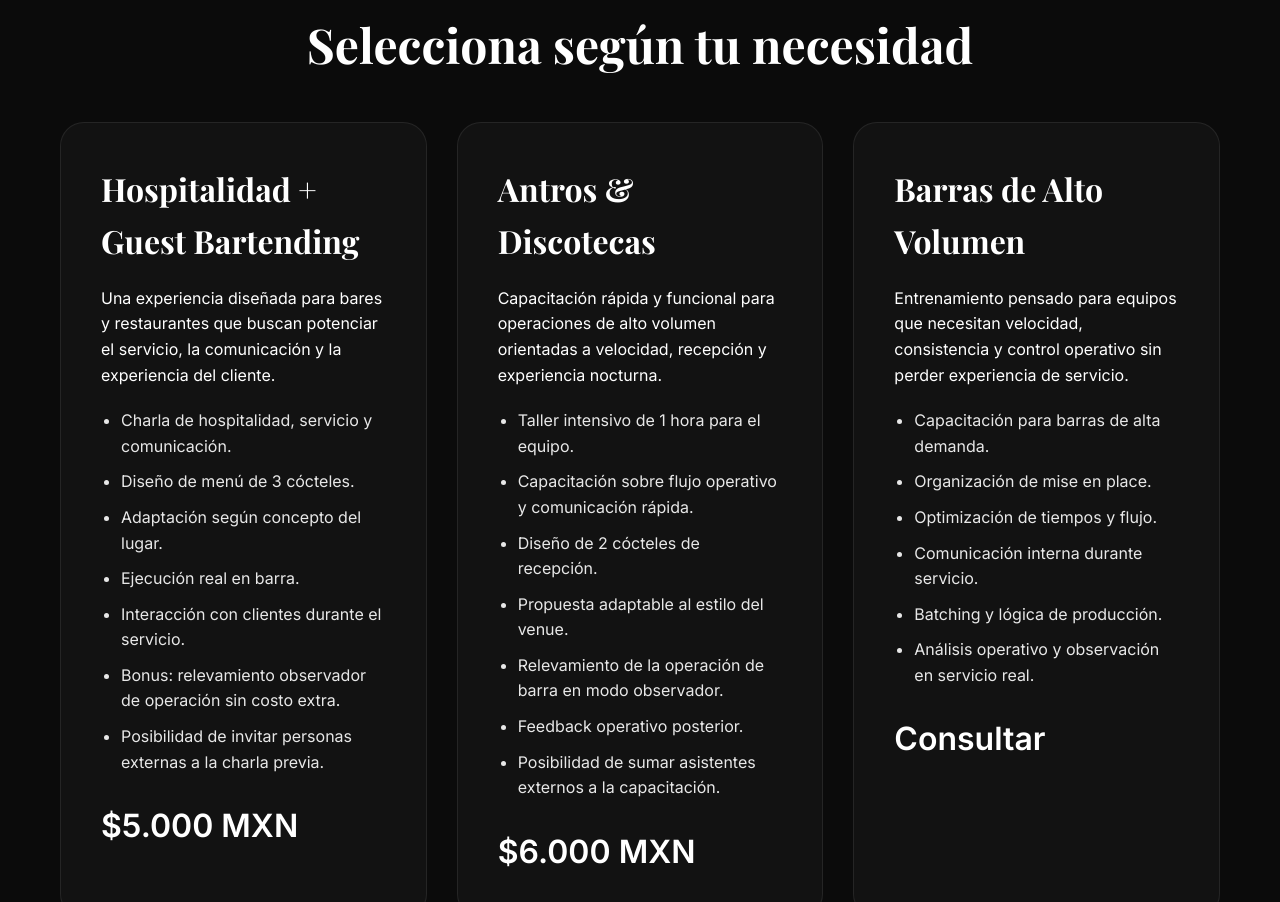
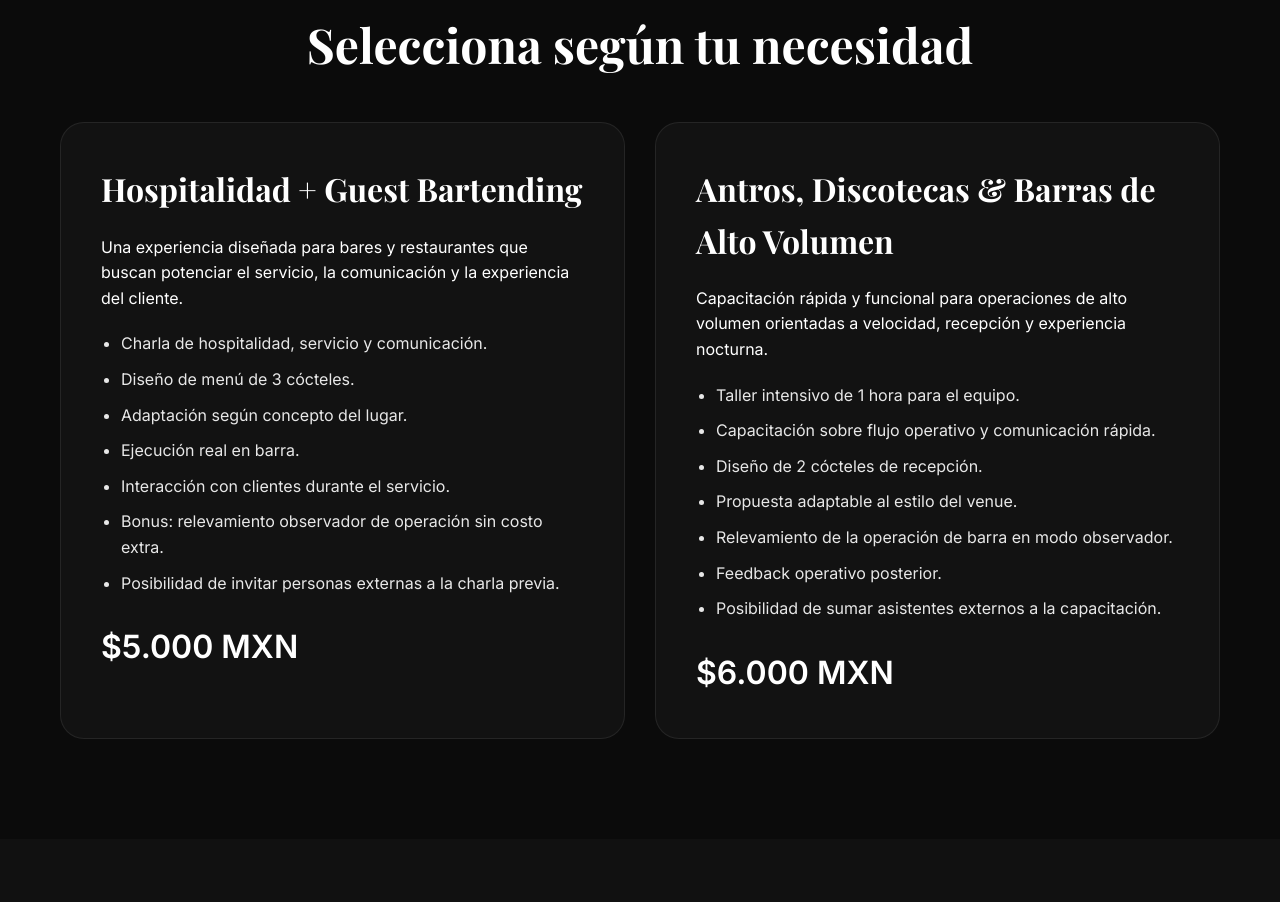
Before and after one commit to Abbartender/PRODUCTO_ABB_MX, a plain HTML site: page index.html in a window 1280 px wide. Shown: the part 920-1822 px from the top of the page. Drawn offline with nearby package versions, Linux system fonts and the light colour scheme.

Commit message:
Update index.html

```diff
--- a/index.html
+++ b/index.html
@@ -196,7 +196,7 @@ Una experiencia diseñada para bares y restaurantes que buscan potenciar el serv
 </div>
 
 <div class="card">
-<h2>Antros & Discotecas</h2>
+<h2>Antros, Discotecas & Barras de Alto Volumen</h2>
 <p>
 Capacitación rápida y funcional para operaciones de alto volumen orientadas a velocidad, recepción y experiencia nocturna.
 </p>
@@ -212,24 +212,6 @@ Capacitación rápida y funcional para operaciones de alto volumen orientadas a
 </ul>
 
 <div class="price">$6.000 MXN</div>
-</div>
-
-<div class="card">
-<h2>Barras de Alto Volumen</h2>
-<p>
-Entrenamiento pensado para equipos que necesitan velocidad, consistencia y control operativo sin perder experiencia de servicio.
-</p>
-
-<ul>
-<li>Capacitación para barras de alta demanda.</li>
-<li>Organización de mise en place.</li>
-<li>Optimización de tiempos y flujo.</li>
-<li>Comunicación interna durante servicio.</li>
-<li>Batching y lógica de producción.</li>
-<li>Análisis operativo y observación en servicio real.</li>
-</ul>
-
-<div class="price">Consultar</div>
 </div>
 
 </div>
```
